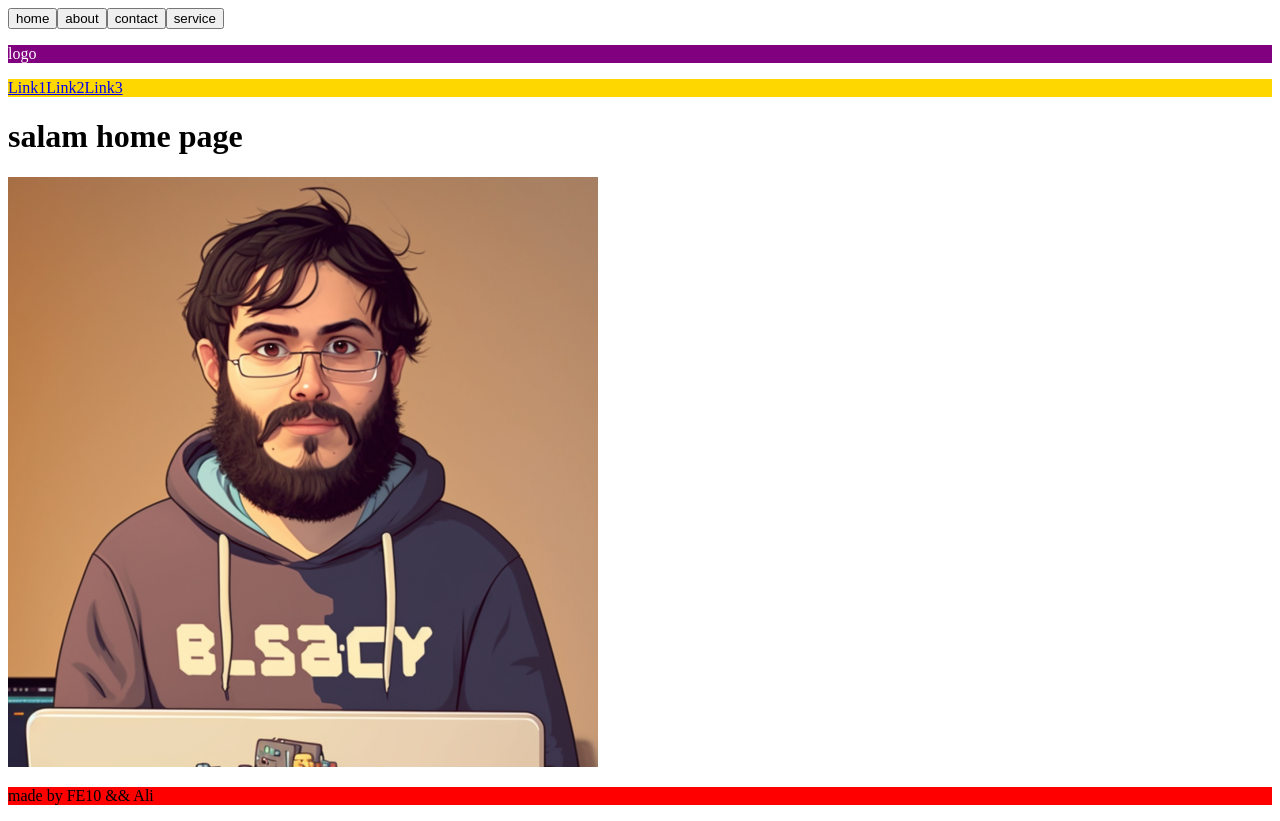
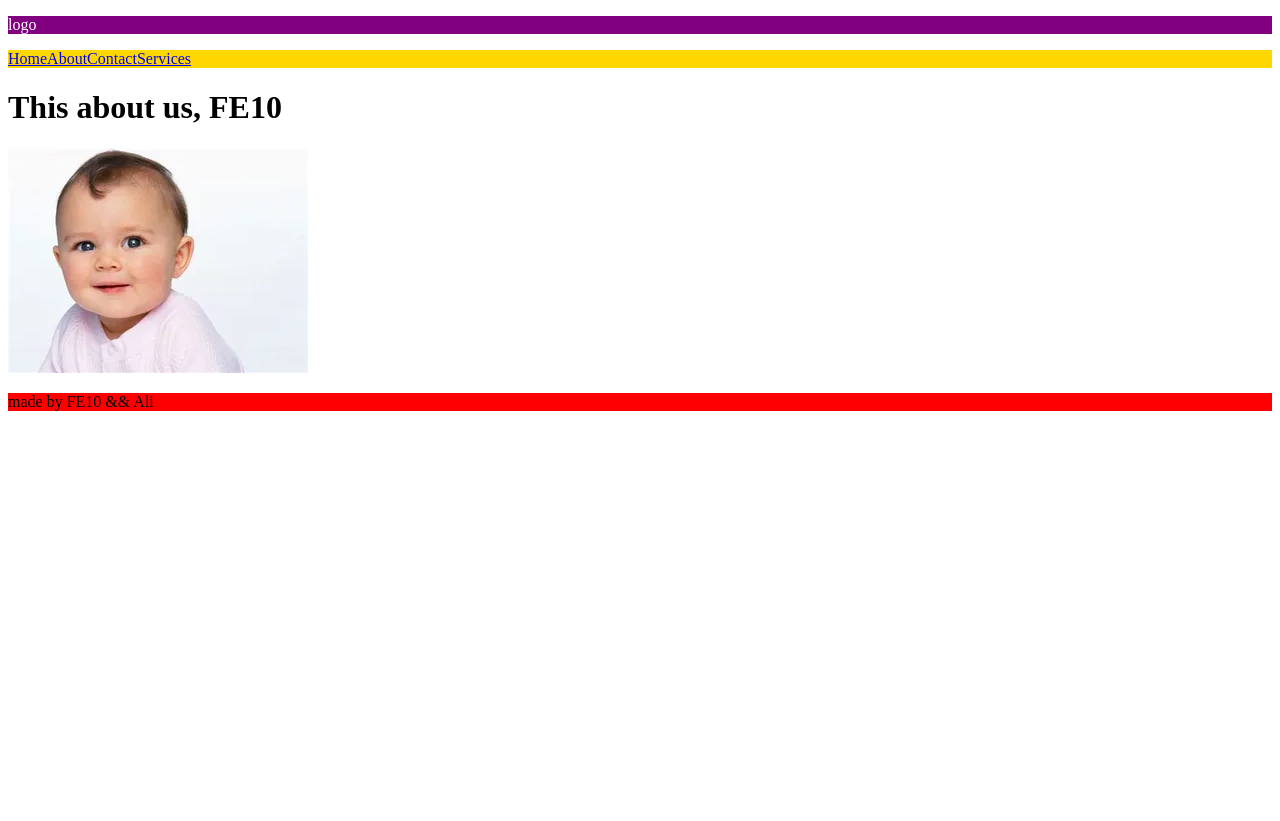
Before and after one commit to Ali-GreenHeart/fe10, a React (Create React App) app: page /about in a window 1280 px wide. After the commit the page ends 800 px from the top, so only its background shows below. Built offline with nearby package versions, Linux system fonts and the light colour scheme.

Commit message:
add routing

```diff
--- a/package.json
+++ b/package.json
@@ -8,6 +8,8 @@
     "@testing-library/user-event": "^13.5.0",
     "react": "^18.2.0",
     "react-dom": "^18.2.0",
+    "react-router": "^6.10.0",
+    "react-router-dom": "^6.10.0",
     "react-scripts": "5.0.1",
     "web-vitals": "^2.1.4"
   },
--- a/src/App.js
+++ b/src/App.js
@@ -1,29 +1,10 @@
-import { useState } from "react"
-import About from "./pages/About"
-import Contact from "./pages/Contact"
-import Home from "./pages/Home"
-import Services from "./pages/Services"
+import WebRouting from "./routing"
 
 function App() {
-    const [page, setPage] = useState(0) // 0 - home, 1-about, 2-contact 3 - service
-
     return (
         <>
-            <button onClick={() => setPage(0)}>home</button>
-            <button onClick={() => setPage(1)}>about</button>
-            <button onClick={() => setPage(2)}>contact</button>
-            <button onClick={() => setPage(3)}>service</button>
-
-            {page === 0 && <Home />}
-            {page === 1 && <About />}
-            {page === 2 && <Contact />}
-            {page === 3 && <Services />}
-
+            <WebRouting />
         </>
     )
 }
 export default App
-
-
-// import/export [module] {import export} +
-// props, state, component
--- a/src/components/Navbar/index.jsx
+++ b/src/components/Navbar/index.jsx
@@ -1,9 +1,10 @@
 const Navbar = () => {
     return (
         <nav style={{ backgroundColor: 'gold' }}>
-            <a href="#">Link1</a>
-            <a href="#">Link2</a>
-            <a href="#">Link3</a>
+            <a href="/">Home</a>
+            <a href="/about">About</a>
+            <a href="/contact">Contact</a>
+            <a href="/services">Services</a>
         </nav>
     )
 }
--- /dev/null
+++ b/src/index.css
@@ -0,0 +1,21 @@
+.loading {
+    width: 50px;
+    height: 50px;
+    border: 2px solid;
+    border-radius: 50%;
+    border-left-color: red;
+    border-right-color: green;
+    border-top-color: blue;
+    border-bottom-color: purple;
+    animation: rotating 1s linear infinite;
+}
+
+@keyframes rotating {
+    from {
+        transform: rotate(0deg);
+    }
+
+    to {
+        transform: rotate(360deg);
+    }
+}
--- a/src/index.js
+++ b/src/index.js
@@ -1,9 +1,13 @@
 import React from 'react';
 import ReactDOM from 'react-dom/client';
 import App from "./App"
+import { BrowserRouter } from 'react-router-dom';
+import "./index.css"
 
 const root = ReactDOM.createRoot(document.getElementById('root'));
 
 root.render(
-  <App />
+  <BrowserRouter>
+    <App />
+  </BrowserRouter>
 );
--- /dev/null
+++ b/src/pages/NotFound.jsx
@@ -0,0 +1,9 @@
+const NotFound = ({ }) => {
+    return (
+        <>
+            <h1>!404!</h1>
+            <p>hara gedsen ayee....</p>
+        </>
+    )
+}
+export default NotFound
--- /dev/null
+++ b/src/pages/Service.jsx
@@ -0,0 +1,19 @@
+import { useParams } from "react-router"
+
+const services = [
+    "Agaclarin suvarilmasi",
+    "Pishiklerin yedirdilmesi",
+    "Tasklarin yazilmamasi",
+    "JS -in unutdurulmasi",
+]
+
+const Service = () => {
+    const { id } = useParams()
+
+    return (
+        <div>
+            {services[id]}
+        </div>
+    )
+}
+export default Service
--- /dev/null
+++ b/src/routing/index.jsx
@@ -0,0 +1,31 @@
+import { lazy, Suspense } from 'react'
+
+import { Route, Routes } from "react-router"
+import Service from '../pages/Service'
+
+// import About from "../pages/About"
+const About = lazy(() => import("../pages/About"))
+const Contact = lazy(() => import("../pages/Contact"))
+const Home = lazy(() => import("../pages/Home"))
+const Services = lazy(() => import("../pages/Services"))
+const NotFound = lazy(() => import("../pages/NotFound"))
+
+// code-splitting  lazy-loading
+const Loading = () => {
+    return <div className='loading'></div>
+}
+const WebRouting = () => {
+    return (
+        <Suspense fallback={<Loading />}>
+            <Routes>
+                <Route path="/" element={<Home />} />
+                <Route path="/about" element={<About />} />
+                <Route path="/contact" element={<Contact />} />
+                <Route path="/services" element={<Services />} />
+                <Route path="/service/:id" element={<Service />} />
+                <Route path="*" element={<NotFound />} />
+            </Routes>
+        </Suspense>
+    )
+}
+export default WebRouting
```
Also changed, not shown: 1 other file (tests, documents, lock files or other folders).
